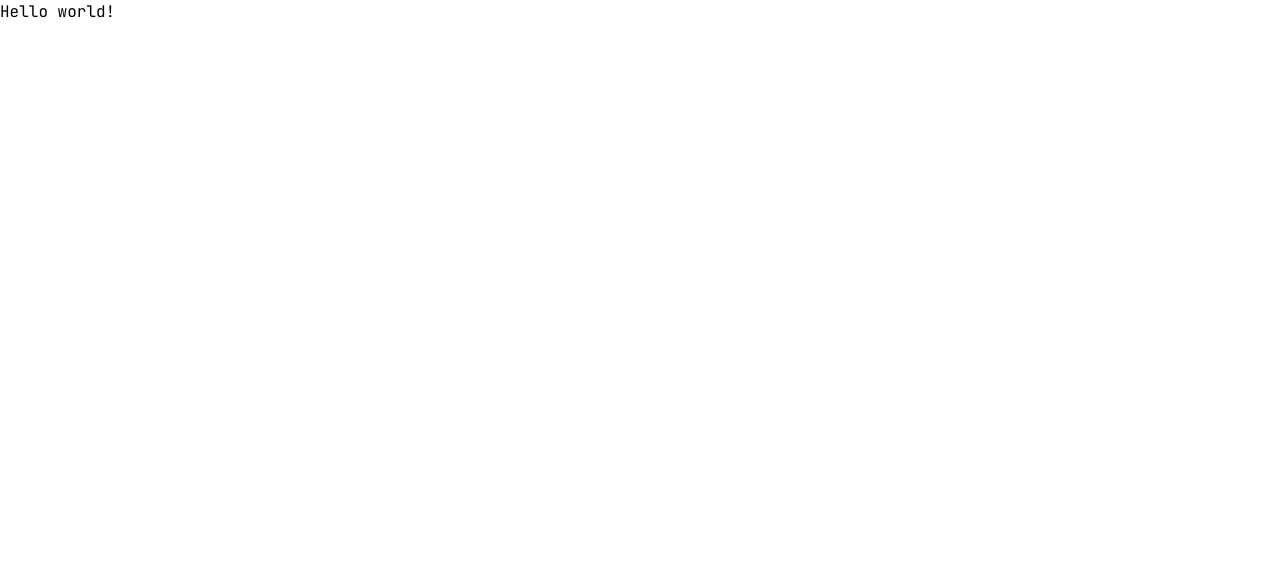
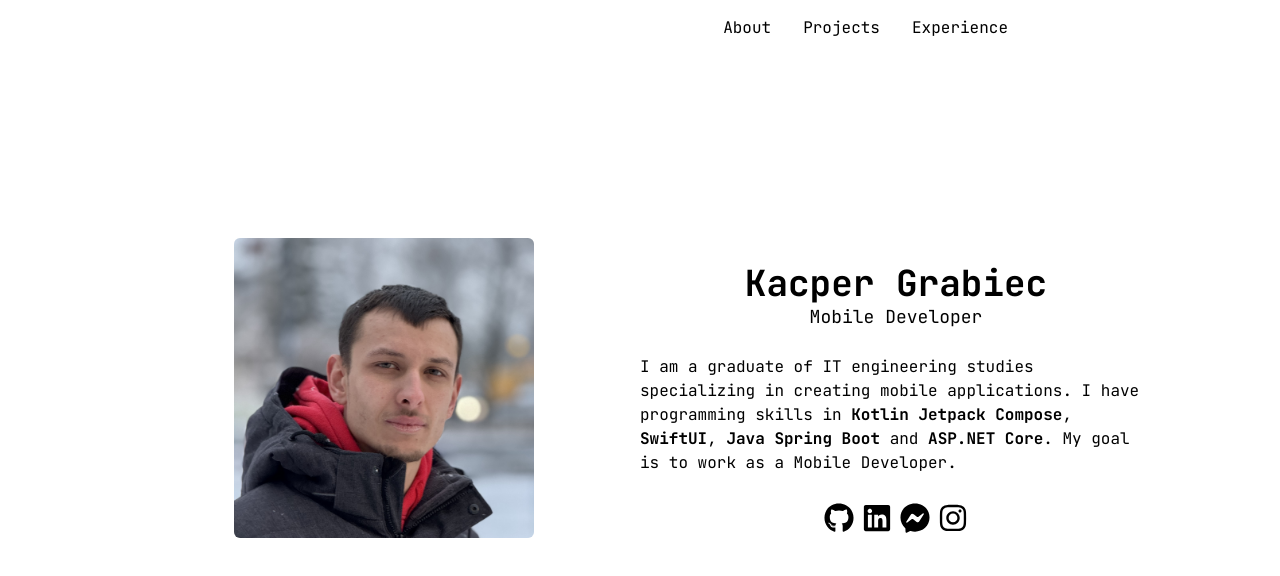
Before and after one commit to inux71/grabieckacper-website, a Next.js app: page / in a window 1280 px wide. Shown: the top 576 px of the page. Built offline with nearby package versions, Linux system fonts and the light colour scheme.

Commit message:
add navbar & about section

```diff
--- a/src/app/page.tsx
+++ b/src/app/page.tsx
@@ -1,3 +1,11 @@
+import Navbar from "@/components/navbar";
+import About from "@/components/sections/about";
+
 export default function Home() {
-  return <>Hello world!</>;
+  return (
+    <main className="flex flex-col justify-center items-center w-full">
+      <Navbar />
+      <About />
+    </main>
+  );
 }
--- /dev/null
+++ b/src/components/navbar.tsx
@@ -0,0 +1,23 @@
+import Link from "next/link";
+
+export default function Navbar() {
+  const liClassName = "px-4 hover:font-bold";
+
+  return (
+    <nav className="flex justify-end items-center w-4/5 fixed top-0 left-0 right-0 z-10 py-4 bg-white">
+      <ul>
+        <li>
+          <Link href="#about" className={liClassName}>
+            About
+          </Link>
+          <Link href="#projects" className={liClassName}>
+            Projects
+          </Link>
+          <Link href="#experience" className={liClassName}>
+            Experience
+          </Link>
+        </li>
+      </ul>
+    </nav>
+  );
+}
--- /dev/null
+++ b/src/components/sections/about.tsx
@@ -0,0 +1,64 @@
+import {
+  FaFacebookMessenger,
+  FaGithub,
+  FaInstagram,
+  FaLinkedin,
+} from "react-icons/fa6";
+import Image from "next/image";
+import Social from "../social";
+
+export default function About() {
+  return (
+    <section
+      id="about"
+      className="flex justify-center items-center min-h-screen w-4/5"
+    >
+      <div className="flex flex-col justify-center items-center w-1/2">
+        <Image
+          src="/images/profile.jpg"
+          width={300}
+          height={300}
+          alt="Profile picture."
+          className="rounded-md"
+        />
+
+        <br></br>
+      </div>
+
+      <div className="flex flex-col justify-center items-center w-1/2">
+        <h1 className="text-4xl font-bold">Kacper Grabiec</h1>
+        <h5 className="text-lg">Mobile Developer</h5>
+
+        <br></br>
+
+        <p>
+          I am a graduate of IT engineering studies specializing in creating
+          mobile applications. I have programming skills in{" "}
+          <span className="font-bold">Kotlin Jetpack Compose</span>,{" "}
+          <span className="font-bold">SwiftUI</span>,{" "}
+          <span className="font-bold">Java Spring Boot</span> and{" "}
+          <span className="font-bold">ASP.NET Core</span>. My goal is to work as
+          a Mobile Developer.
+        </p>
+
+        <br></br>
+
+        <div className="flex justify-center items-center">
+          <Social icon={FaGithub} url="https://github.com/inux71/" />
+          <Social
+            icon={FaLinkedin}
+            url="https://www.linkedin.com/in/kacper-grabiec-878190202/"
+          />
+          <Social
+            icon={FaFacebookMessenger}
+            url="https://www.m.me/kacpergrabiec01"
+          />
+          <Social
+            icon={FaInstagram}
+            url="https://www.instagram.com/kacpergrabiec_/"
+          />
+        </div>
+      </div>
+    </section>
+  );
+}
--- /dev/null
+++ b/src/components/social.tsx
@@ -0,0 +1,16 @@
+import Link from "next/link";
+import { IconType } from "react-icons";
+
+export default function Social({
+  icon: Icon,
+  url,
+}: {
+  icon: IconType;
+  url: string;
+}) {
+  return (
+    <Link href={url} target="_blank" className="p-1 hover:scale-95">
+      <Icon size={30} />
+    </Link>
+  );
+}
```
Also changed, not shown: public/images/profile.jpg (added).
